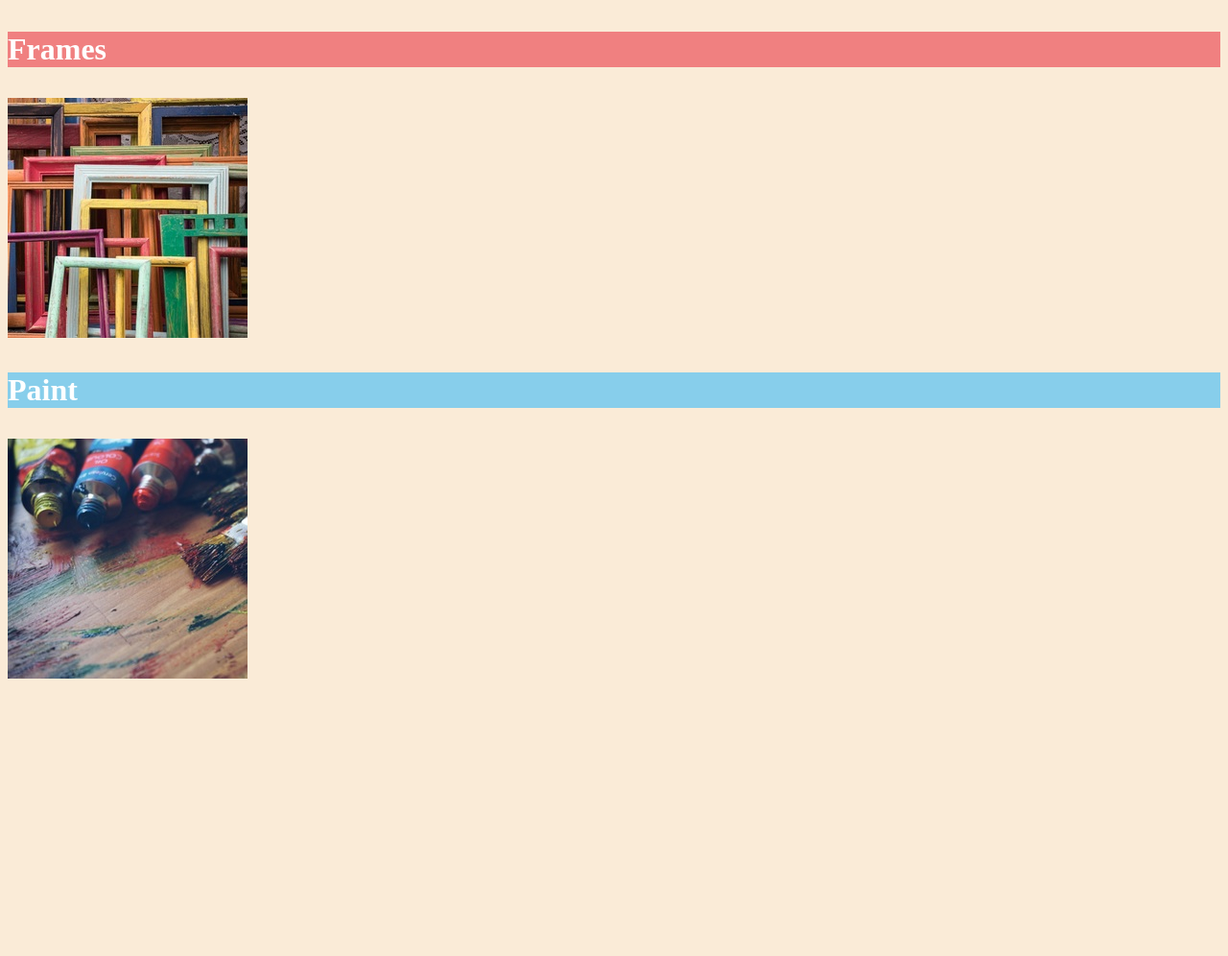
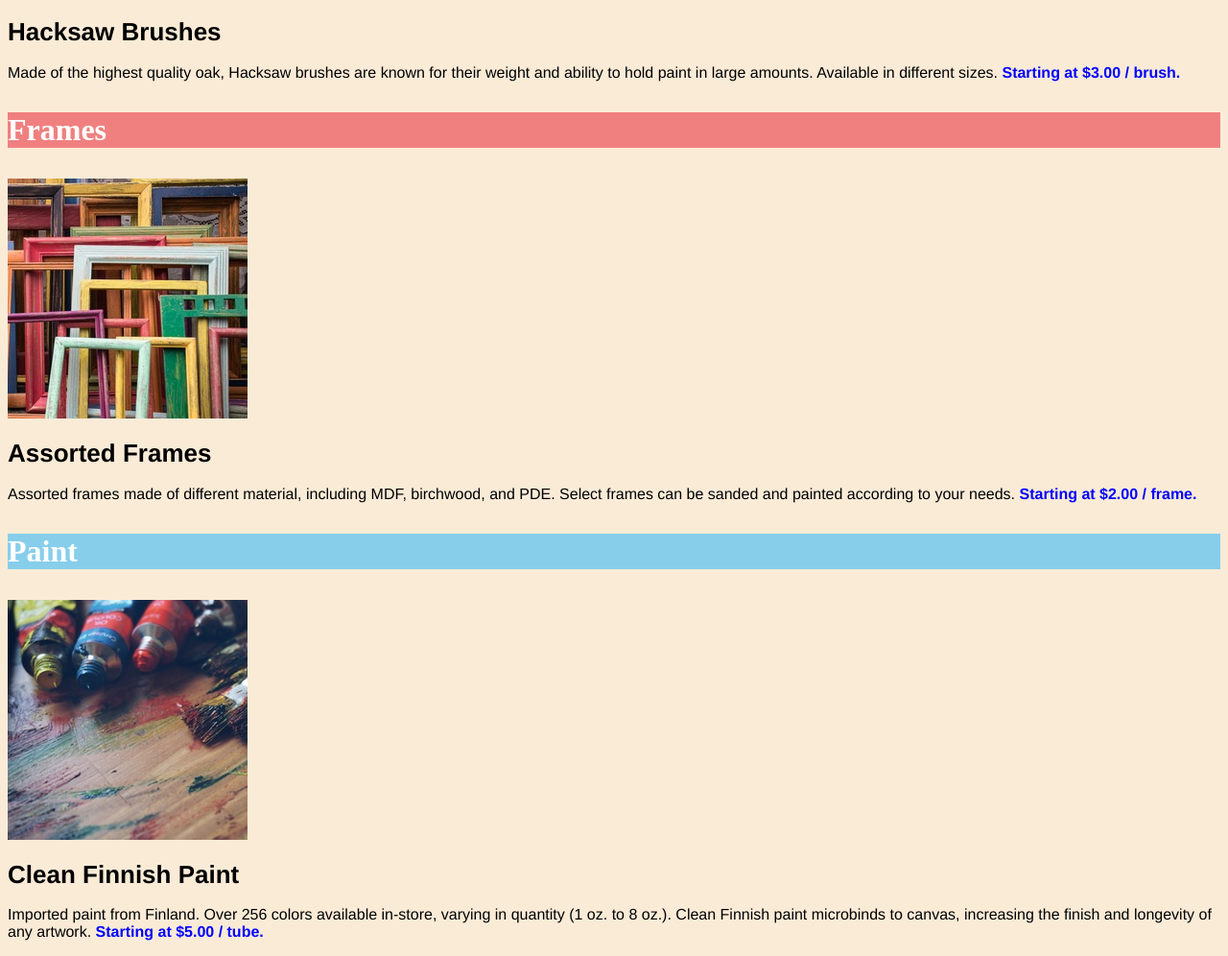
Before and after one commit to sarahkball/Dasotos, a plain HTML site: page index.html in a window 1280 px wide. Shown: the part 637-1633 px from the top of the page at 96% size. Before the commit the page ends 1356 px from the top, so only its background shows below. Drawn offline with Linux system fonts and the light colour scheme.

Commit message:
finalize

```diff
--- a/index.html
+++ b/index.html
@@ -16,14 +16,29 @@
             <p>Brushes</p>
         </div>
         <img src="brushes.jpeg" alt="Hacksaw Brushes" title="Hacksaw Brushes"/>
+        <h1 class="h1">Hacksaw Brushes</h1>
+        <p class="description">
+            Made of the highest quality oak, Hacksaw brushes are known for their weight and ability to hold paint in large amounts. Available in different sizes.
+            <span class="price".>Starting at $3.00 / brush.</span>
+        </p>
         <div id="frames">
             <p>Frames</p>
         </div>
         <img src="frames.jpeg" alt="A stack of picture frames"/>
+        <h1 class="h1">Assorted Frames</h1>
+        <p class="description">
+            Assorted frames made of different material, including MDF, birchwood, and PDE. Select frames can be sanded and painted according to your needs.
+            <span class="price">Starting at $2.00 / frame.</span>
+        </p>
         <div id="paint">
             <p>Paint</p>
         </div>
         <img src="paint.jpeg" alt="Tubes of paint"/>
+        <h1 class="h1">Clean Finnish Paint</h1>
+        <p class="description">
+            Imported paint from Finland. Over 256 colors available in-store, varying in quantity (1 oz. to 8 oz.). Clean Finnish paint microbinds to canvas, increasing the finish and longevity of any artwork.
+            <span class="price">Starting at $5.00 / tube.</span>
+        </p>
 
     </div>
 </body>
--- a/style.css
+++ b/style.css
@@ -1,5 +1,6 @@
 body {
     background-color: antiquewhite;
+    font-family: helvetica;
 }
 
 #banner {
@@ -34,3 +35,17 @@ body {
     font-size: 32px;
     color: white;
 }
+
+.h1{
+    font-size: 26px;
+    font-weight: bold;
+}
+
+.description{
+    font-size: 16px
+}
+
+.price{
+    font-weight: bold;
+    color: blue;
+}
```
